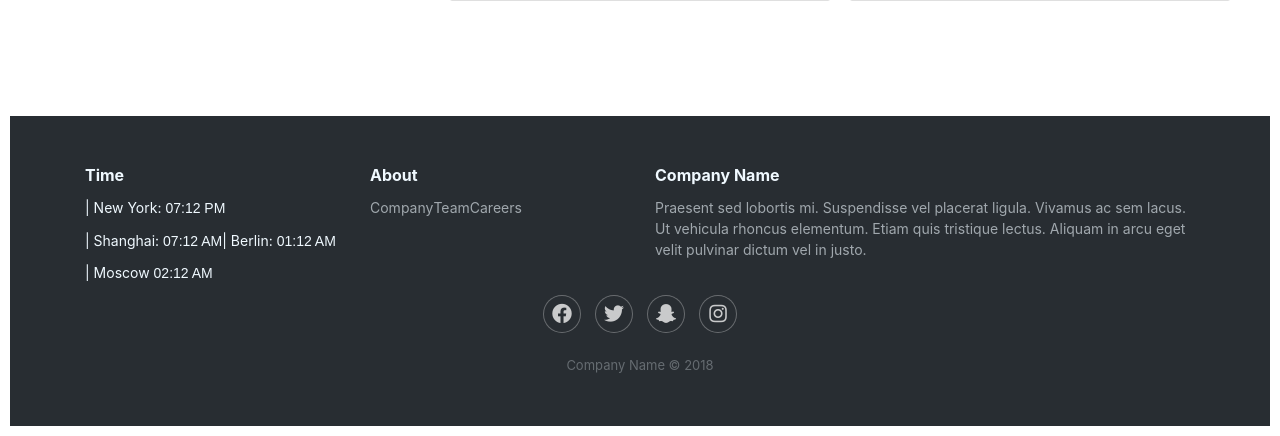
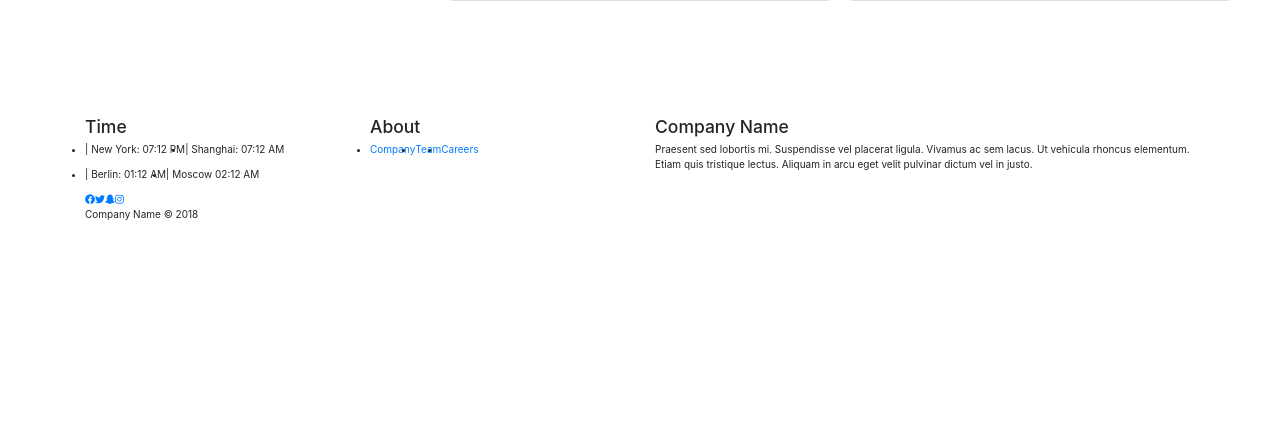
Before and after one commit to GentritIbishi/PI18_19_Gr26, a PHP site: page / in a window 1280 px wide. Shown: the part 2081-2517 px from the top of the page. After the commit the page ends 2301 px from the top, so only its background shows below. Run offline with PHP 8.4, Linux system fonts and the light colour scheme; some libraries are stand-ins or nearby versions.

Commit message:
Update footer.php

```diff
--- a/footer.php
+++ b/footer.php
@@ -1,6 +1,6 @@
 <meta charset="utf-8">
   <meta name="viewport" content="width=device-width, initial-scale=1">
-  <link rel="stylesheet" href="footer.css">
+  <link rel="stylesheet" href="CSS/footer.css">
   <link rel="stylesheet" href="https://stackpath.bootstrapcdn.com/bootstrap/4.3.1/css/bootstrap.min.css" integrity="sha384-ggOyR0iXCbMQv3Xipma34MD+dH/1fQ784/j6cY/iJTQUOhcWr7x9JvoRxT2MZw1T" crossorigin="anonymous">
   <link rel="stylesheet" href="https://use.fontawesome.com/releases/v5.8.2/css/all.css" integrity="sha384-oS3vJWv+0UjzBfQzYUhtDYW+Pj2yciDJxpsK1OYPAYjqT085Qq/1cq5FLXAZQ7Ay" crossorigin="anonymous">
 </head>
@@ -10,27 +10,27 @@
                     <div class="container">
                         <div class="row">
                             <div class="col-sm-6 col-md-3 item">
-                                <h3>Time</h3>
-                                <ul>
-                                    <li><p> | New York: <span class="clock" data-timezone="America/New_York"></span></p></li>
-                                    <li><p> | Shanghai: <span class="clock" data-timezone="Asia/Shanghai"></span></p></li>
-                                    <li><p> | Berlin: <span class="clock" data-timezone="Europe/Berlin"></span></p></li>
-                                    <li><p> | Moscow <span class="clock" data-timezone="Europe/Moscow"></span></p></li>
+                                <h3 id="h3-time">Time</h3>
+                                <ul id="footer-ul">
+                                    <li id="footer-li"><p id="footer-p"> | New York: <span class="clock" data-timezone="America/New_York"></span></p></li>
+                                    <li id="footer-li"><p id="footer-p"> | Shanghai: <span class="clock" data-timezone="Asia/Shanghai"></span></p></li>
+                                    <li id="footer-li"><p id="footer-p"> | Berlin: <span class="clock" data-timezone="Europe/Berlin"></span></p></li>
+                                    <li id="footer-li"><p id="footer-p"> | Moscow <span class="clock" data-timezone="Europe/Moscow"></span></p></li>
                                 </ul>
                             </div>
                             <div class="col-sm-6 col-md-3 item">
-                                <h3>About</h3>
-                                <ul>
-                                    <li id="footer-li"><a href="#">Company</a></li>
-                                    <li id="footer-li"><a href="#">Team</a></li>
-                                    <li id="footer-li"><a href="#">Careers</a></li>
+                                <h3 id="h3-time">About</h3>
+                                <ul id="footer-ul">
+                                    <li id="footer-li"><a id="footer-a" href="#">Company</a></li>
+                                    <li id="footer-li"><a id="footer-a"href="about-us.php">Team</a></li>
+                                    <li id="footer-li"><a id="footer-a" href="#">Careers</a></li>
                                 </ul>
                             </div>
                             <div class="col-md-6 item text">
-                                <h3>Company Name</h3>
-                                <p class="footer-p">Praesent sed lobortis mi. Suspendisse vel placerat ligula. Vivamus ac sem lacus. Ut vehicula rhoncus elementum. Etiam quis tristique lectus. Aliquam in arcu eget velit pulvinar dictum vel in justo.</p>
+                                <h3 id="h3-time">Company Name</h3>
+                                <p id="footer-p">Praesent sed lobortis mi. Suspendisse vel placerat ligula. Vivamus ac sem lacus. Ut vehicula rhoncus elementum. Etiam quis tristique lectus. Aliquam in arcu eget velit pulvinar dictum vel in justo.</p>
                             </div>
-                            <div class="col item social"><a href="#"><i class="fab fa-facebook"></i></a><a href="#"><i class="fab fa-twitter"></i></a><a href="#"><i class="fab fa-snapchat-ghost"></i></a><a href="#"><i class="fab fa-instagram"></i></a></div>
+                            <div class="col item social"><a id="footer-a" href="#"><i class="fab fa-facebook"></i></a><a id="footer-a" href="#"><i class="fab fa-twitter"></i></a><a id="footer-a" href="#"><i class="fab fa-snapchat-ghost"></i></a><a id="footer-a" href="#"><i class="fab fa-instagram"></i></a></div>
                         </div>
                         <p class="copyright">Company Name © 2018</p>
                     </div>
@@ -58,100 +58,3 @@
 
 </body>
 </html>
-<style>
-.footer-dark {
-    padding:50px 0;
-    color:#f0f9ff;
-    background-color:#282d32;
-  }
-
-  .footer-dark h3 {
-    margin-top:0;
-    margin-bottom:12px;
-    font-weight:bold;
-    font-size:16px;
-  }
-
-  .footer-dark ul {
-    padding:0;
-    list-style:none;
-    line-height:1.6;
-    font-size:14px;
-    margin-bottom:0;
-  }
-
-  .footer-dark ul a {
-    color:inherit;
-    text-decoration:none;
-    opacity:0.6;
-  }
-
-  .footer-dark ul a:hover {
-    opacity:0.8;
-  }
-  .footer-p {
-    font-size:14px;
-  }
-
-  @media (max-width:767px) {
-    .footer-dark .item:not(.social) {
-      text-align:center;
-      padding-bottom:20px;
-    }
-  }
-
-  .footer-dark .item.text {
-    margin-bottom:36px;
-  }
-
-  @media (max-width:767px) {
-    .footer-dark .item.text {
-      margin-bottom:0;
-    }
-  }
-
-  .footer-dark .item.text .footer-p {
-    opacity:0.6;
-    margin-bottom:0;
-  }
-
-  .footer-dark .item.social {
-    text-align:center;
-  }
-
-  @media (max-width:991px) {
-    .footer-dark .item.social {
-      text-align:center;
-      margin-top:20px;
-    }
-  }
-
-  .footer-dark .item.social > a {
-    font-size:20px;
-    width:36px;
-    height:36px;
-    line-height:36px;
-    display:inline-block;
-    text-align:center;
-    border-radius:50%;
-    box-shadow:0 0 0 1px rgba(255,255,255,0.4);
-    margin:0 8px;
-    color:#fff;
-    opacity:0.75;
-  }
-
-  .footer-dark .item.social > a:hover {
-    opacity:0.9;
-  }
-
-  .footer-dark .copyright {
-    text-align:center;
-    padding-top:24px;
-    opacity:0.3;
-    font-size:13px;
-    margin-bottom:0;
-  }
-  .clock {
-    font-family: sans-serif;
- }
- </style>
```
